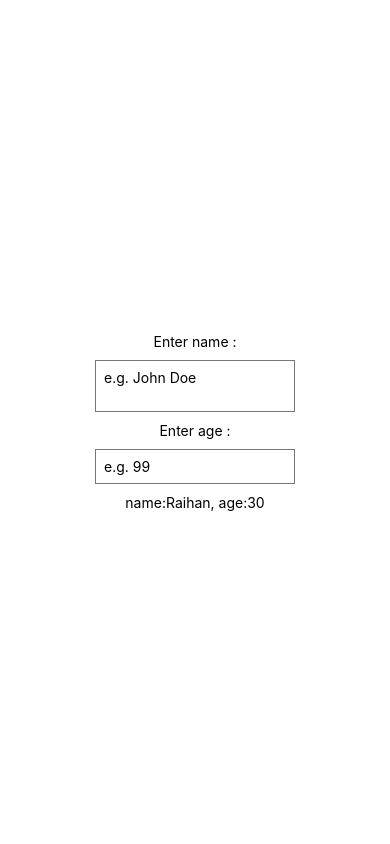
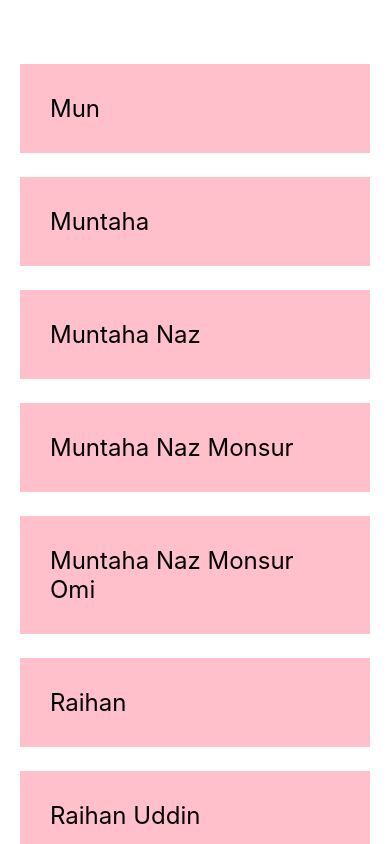
Before and after one commit to raihanwebmaster/react-native-study, a React Native app: screen / in a window 390 px wide. Built offline with nearby package versions, Linux system fonts and the light colour scheme.

Commit message:
list-and-scrollview

```diff
--- a/App.js
+++ b/App.js
@@ -1,30 +1,28 @@
 import { StatusBar } from "expo-status-bar";
 import React, { useState } from "react";
-import { StyleSheet, Text, TextInput, View } from "react-native";
+import { ScrollView, StyleSheet, Text, TextInput, View } from "react-native";
 
 export default function App() {
-  const [name, setName] = useState("Raihan");
-  const [age, setAge] = useState("30");
+  const [people, setPeople] = useState([
+    { name: "Mun", key: "1" },
+    { name: "Muntaha", key: "2" },
+    { name: "Muntaha Naz", key: "3" },
+    { name: "Muntaha Naz Monsur", key: "4" },
+    { name: "Muntaha Naz Monsur Omi", key: "5" },
+    { name: "Raihan", key: "6" },
+    { name: "Raihan Uddin", key: "7" },
+  ]);
 
   return (
     <View style={styles.container}>
-      <Text>Enter name :</Text>
-      <TextInput
-        multiline
-        style={styles.input}
-        placeholder="e.g. John Doe"
-        onChangeText={(val) => setName(val)}
-      />
-      <Text>Enter age :</Text>
-      <TextInput
-        keyboardType="numeric"
-        style={styles.input}
-        placeholder="e.g. 99"
-        onChangeText={(val) => setAge(val)}
-      />
-      <Text>
-        name:{name}, age:{age}
-      </Text>
+      <ScrollView>
+        {people.map(item =>  (
+            <View key={item.key}>
+              <Text style={styles.item}>{item.name}</Text>
+            </View>
+          )
+        )}
+      </ScrollView>
     </View>
   );
 }
@@ -33,14 +31,13 @@ const styles = StyleSheet.create({
   container: {
     flex: 1,
     backgroundColor: "#fff",
-    alignItems: "center",
-    justifyContent: "center",
+    paddingTop: 40,
+    paddingHorizontal: 20,
   },
-  input: {
-    borderWidth: 1,
-    borderColor: "#777",
-    padding: 8,
-    margin: 10,
-    width: 200,
+  item: {
+    marginTop: 24,
+    padding: 30,
+    backgroundColor: "pink",
+    fontSize: 24,
   },
 });
```
